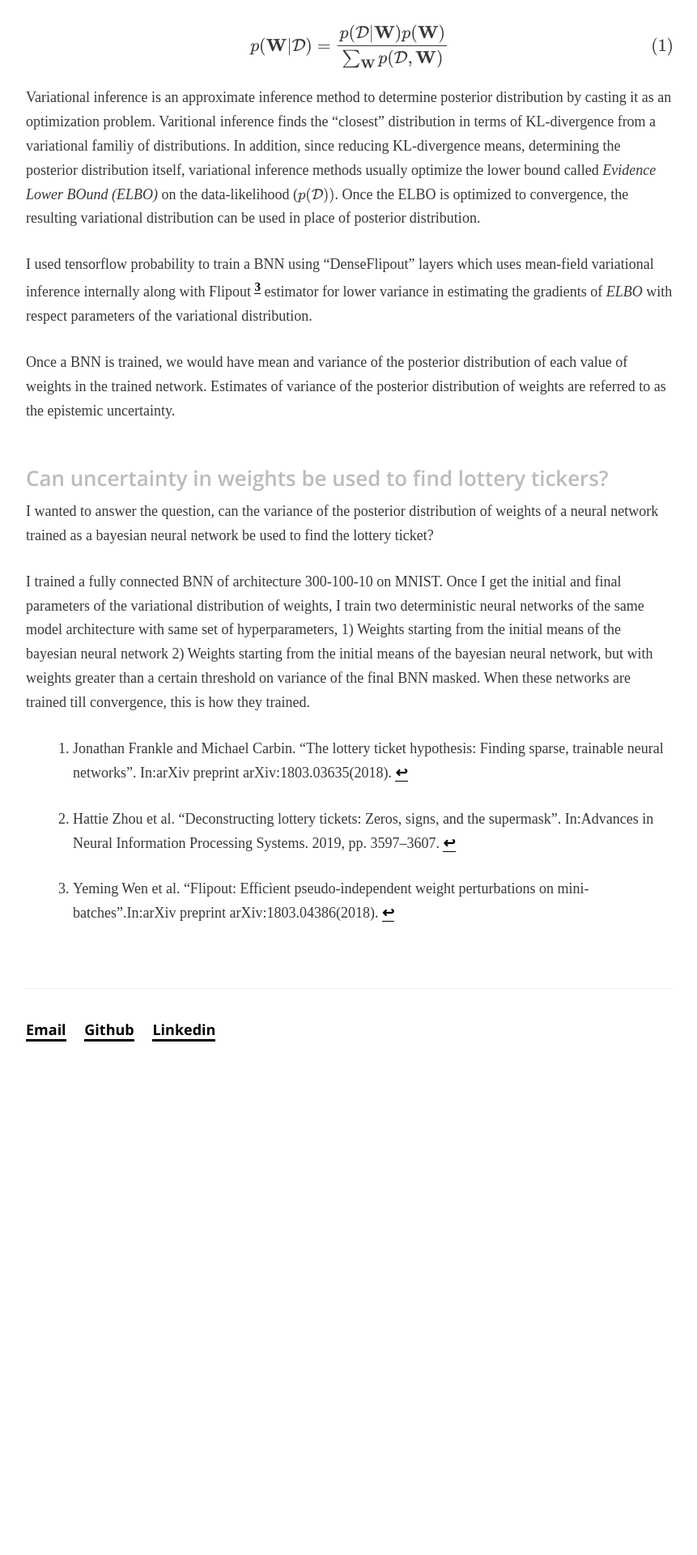
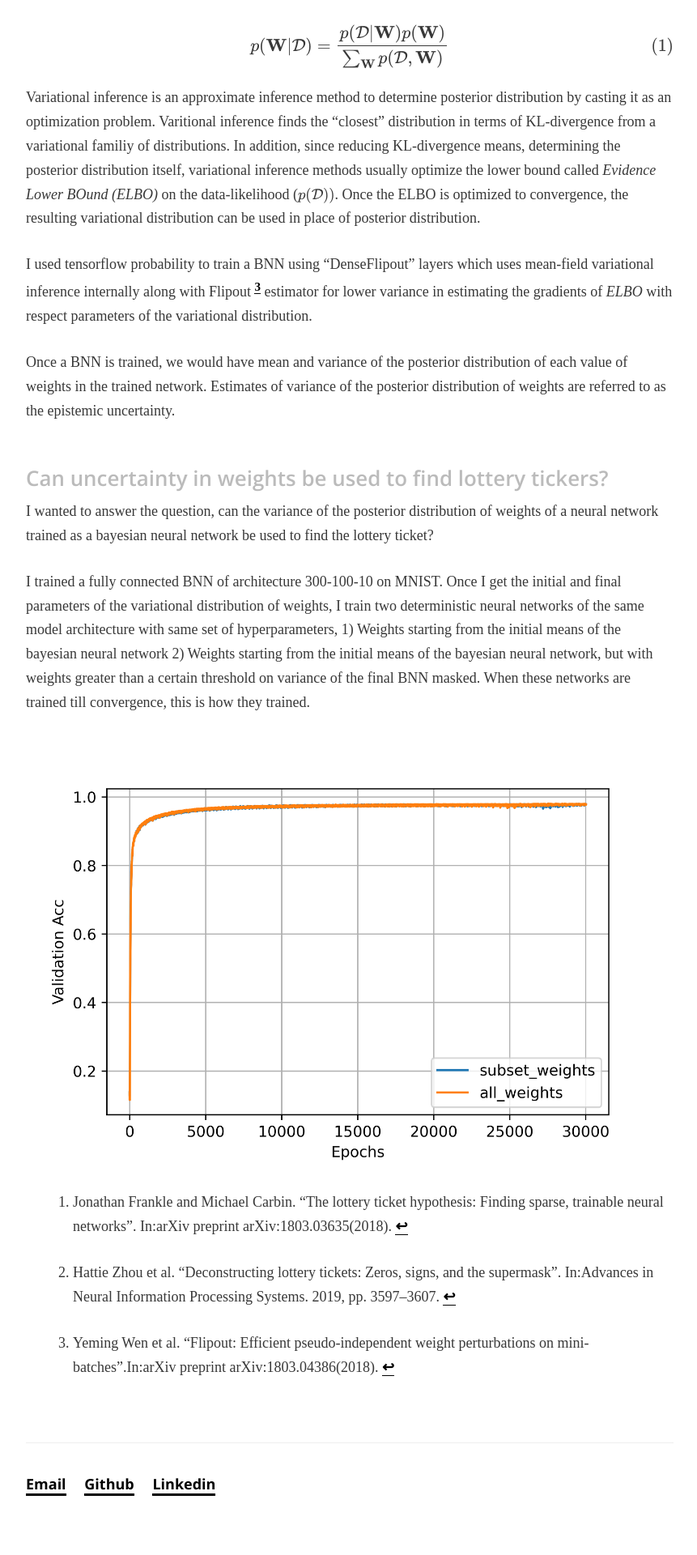
Before and after one commit to scelesticsiva/scelesticsiva.github.io, a Jekyll site: the page built from _posts/2020-06-06-Lottery-ticket-hypothesis-BNN.md, in a window 1280 px wide. Shown: the part 1768-3688 px from the top of the page at 81% size, without its empty margins (208-1069 px from the left). Built offline with Jekyll 4.4.1, drawn with Linux system fonts in a browser that asks for light colours; some web fonts are replaced; formulas are drawn with MathJax 3; comment, search, counter and statistics services are not loaded; before the commit the page ends 3127 px from its top, so only the background shows below that.

Commit message:
Added performance graphs to BNN post

```diff
--- a/_posts/2020-06-06-Lottery-ticket-hypothesis-BNN.md
+++ b/_posts/2020-06-06-Lottery-ticket-hypothesis-BNN.md
@@ -38,6 +38,8 @@ I wanted to answer the question, can the variance of the posterior distribution
 
 I trained a fully connected BNN of architecture 300-100-10 on MNIST. Once I get the initial and final parameters of the variational distribution of weights, I train two deterministic neural networks of the same model architecture with same set of hyperparameters, 1) Weights starting from the initial means of the bayesian neural network 2) Weights starting from the initial means of the bayesian neural network, but with weights greater than a certain threshold on variance of the final BNN masked. When these networks are trained till convergence, this is how they trained.
 
+![performance_diff](/assets/masked_unmasked_performance.png){:class="img-responsive"}
+
 [^1]: Jonathan Frankle  and  Michael  Carbin.  “The  lottery  ticket  hypothesis:  Finding  sparse,  trainable neural networks”. In:arXiv preprint arXiv:1803.03635(2018).
 [^2]: Hattie Zhou et al. “Deconstructing lottery tickets: Zeros, signs, and the supermask”. In:Advances in Neural Information Processing Systems. 2019, pp. 3597–3607.
 [^3]: Yeming Wen et al. “Flipout: Efficient pseudo-independent weight perturbations on mini-batches”.In:arXiv preprint arXiv:1803.04386(2018).
```
Also changed, not shown: assets/masked_unmasked_performance.png (added).
